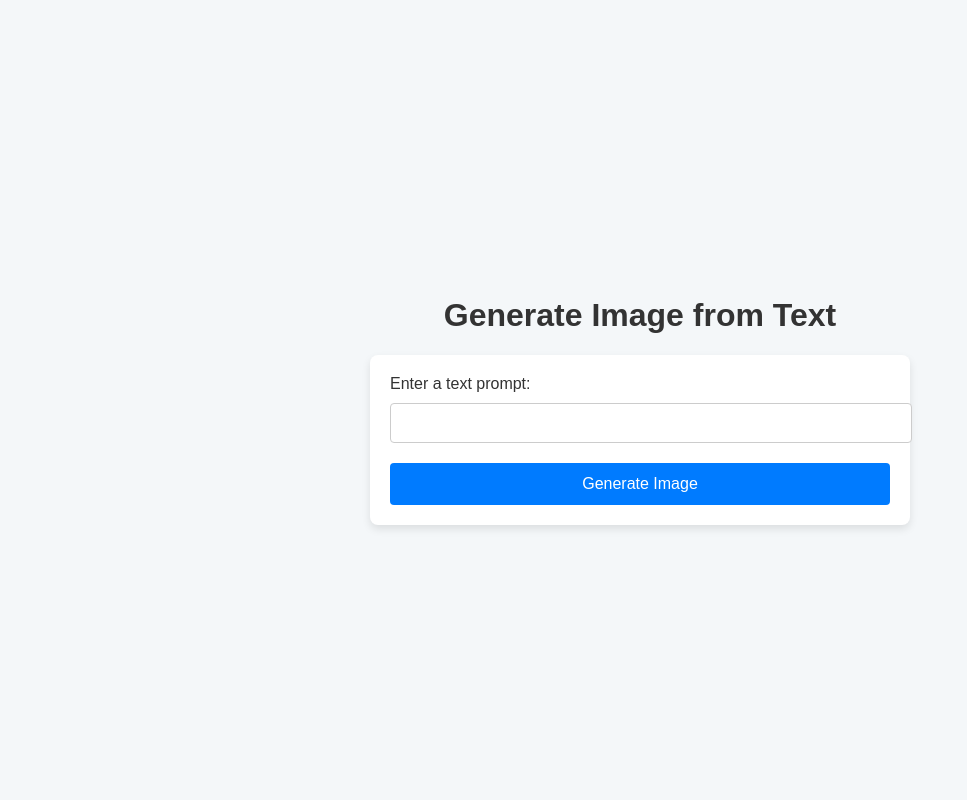
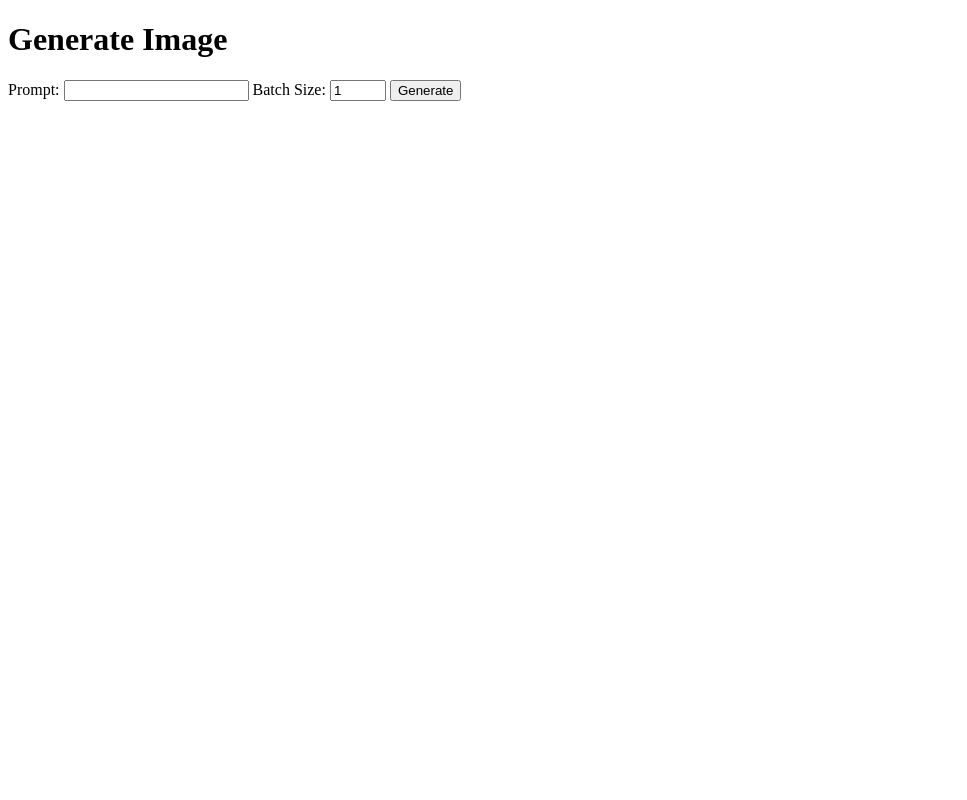
Before and after one commit to Sudharshan2026/PRODIGY_GA_02, a Flask app: page / in a window 1280 px wide. Shown: the whole page, without its empty margins (0-967 px from the left). Run offline with Flask 3, Linux system fonts and the light colour scheme.

Commit message:
Update index.html

```diff
--- a/templates/index.html
+++ b/templates/index.html
@@ -3,95 +3,21 @@
 <head>
     <meta charset="UTF-8">
     <meta name="viewport" content="width=device-width, initial-scale=1.0">
-    <title>Text to Image Generation</title>
-    <style>
-        body {
-            font-family: Arial, sans-serif;
-            background: #f4f7f9;
-            color: #333;
-            display: flex;
-            flex-direction: column;
-            align-items: center;
-            justify-content: center;
-            height: 100vh;
-            margin: 0;
-        }
-        h1 {
-            color: #333;
-        }
-        form {
-            background: #fff;
-            padding: 20px;
-            border-radius: 8px;
-            box-shadow: 0 4px 8px rgba(0, 0, 0, 0.1);
-            width: 90%;
-            max-width: 500px;
-        }
-        label {
-            font-size: 16px;
-            margin-bottom: 10px;
-            display: block;
-        }
-        input[type="text"] {
-            width: 100%;
-            padding: 10px;
-            margin-bottom: 20px;
-            border: 1px solid #ccc;
-            border-radius: 4px;
-            font-size: 16px;
-        }
-        button {
-            width: 100%;
-            padding: 12px;
-            background: #007bff;
-            color: white;
-            border: none;
-            border-radius: 4px;
-            font-size: 16px;
-            cursor: pointer;
-            transition: background 0.3s ease;
-        }
-        button:hover {
-            background: #0056b3;
-        }
-        .generated-image-container {
-            margin-top: 20px;
-            text-align: center;
-        }
-        img {
-            max-width: 100%;
-            border-radius: 8px;
-            box-shadow: 0 4px 8px rgba(0, 0, 0, 0.1);
-        }
-        .download-button {
-            margin-top: 10px;
-            padding: 10px 20px;
-            background: #28a745;
-            color: white;
-            border: none;
-            border-radius: 4px;
-            font-size: 16px;
-            cursor: pointer;
-            transition: background 0.3s ease;
-        }
-        .download-button:hover {
-            background: #218838;
-        }
-    </style>
+    <title>Image Generation</title>
 </head>
 <body>
-    <h1>Generate Image from Text</h1>
-    <form method="POST" enctype="multipart/form-data">
-        <label for="prompt">Enter a text prompt:</label>
+    <h1>Generate Image</h1>
+    <form method="POST">
+        <label for="prompt">Prompt:</label>
         <input type="text" id="prompt" name="prompt" required>
-        <button type="submit">Generate Image</button>
+        <label for="batch_size">Batch Size:</label>
+        <input type="number" id="batch_size" name="batch_size" value="1" min="1" max="10">
+        <button type="submit">Generate</button>
     </form>
     {% if image_path %}
-    <div class="generated-image-container">
-        <h2>Generated Image:</h2>
-        <img src="{{ url_for('send_static', path='generated_image.png') }}" alt="Generated Image">
-        <a href="{{ url_for('download_image') }}" class="download-button">Download Image</a>
-    </div>
+        <h2>Generated Image</h2>
+        <img src="{{ url_for('send_static', path=image_path) }}" alt="Generated Image">
+        <a href="{{ url_for('download_image') }}">Download Image</a>
     {% endif %}
 </body>
 </html>
```
